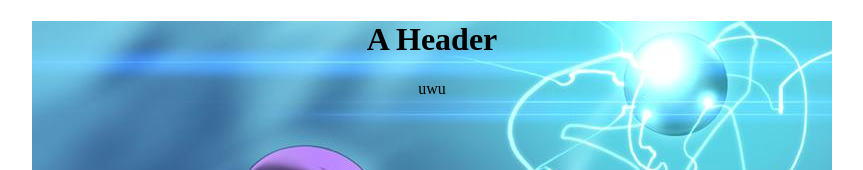
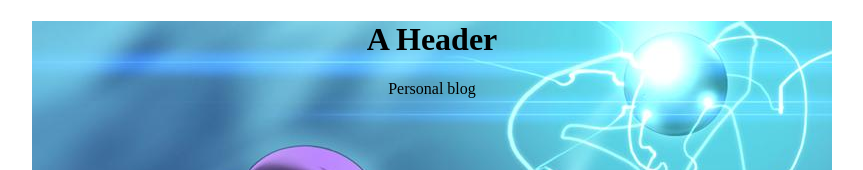
Before and after one commit to AnranQ96/AnranQ96.github.io, a plain HTML site: page index.html in a window 1280 px wide. Shown: the top 170 px of the page, without its empty margins (208-1071 px from the left). Drawn offline with nearby package versions, Linux system fonts and the light colour scheme.

Commit message:
add the link for personal blog

```diff
--- a/index.html
+++ b/index.html
@@ -17,7 +17,7 @@
     <body>
         <div class = "bg" style = "height: 600px;">
             <h1>A Header</h1>
-            <div>uwu</div>
+            <div><a ref = "https://anranq96.github.io/a-normal-blog/" target = "_blank">Personal blog</a></div>
         </div>
 
 
```
